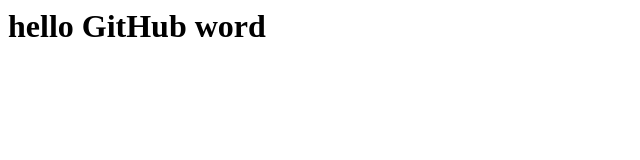
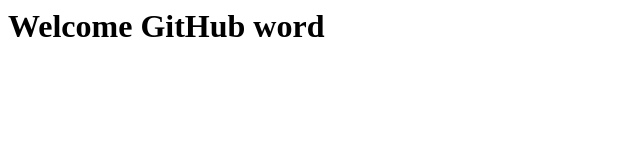
Before and after one commit to manltn/fist-repoo, a plain HTML site: page index.html in a window 1280 px wide. Shown: the whole page, without its empty margins (0-640 px from the left). Drawn offline with Linux system fonts and the light colour scheme.

Commit message:
Update index.html

```diff
--- a/index.html
+++ b/index.html
@@ -1 +1 @@
-<html><body><h1>hello GitHub word</h1></body></html>
+<html><body><h1>Welcome  GitHub word</h1></body></html>
```
